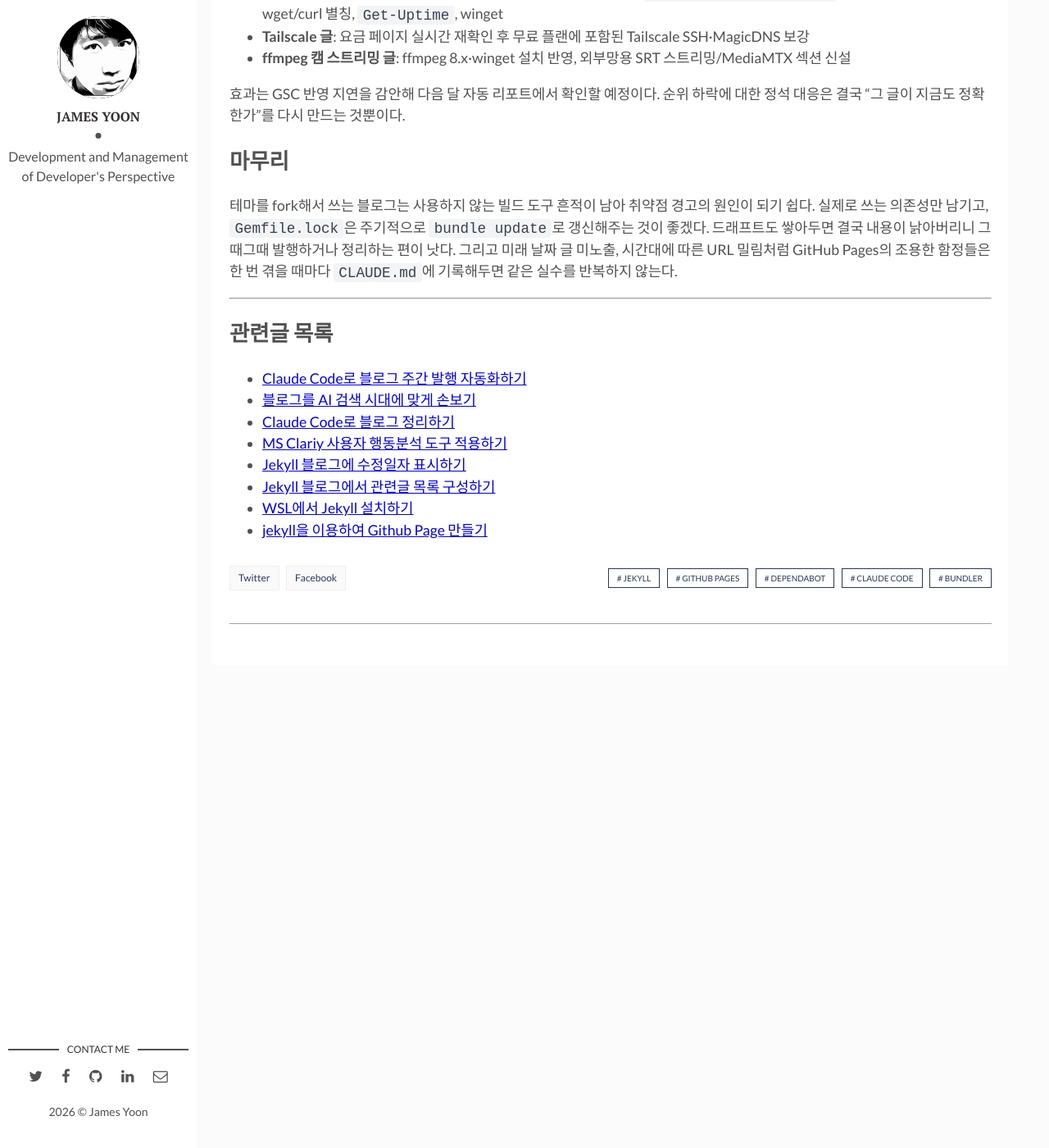
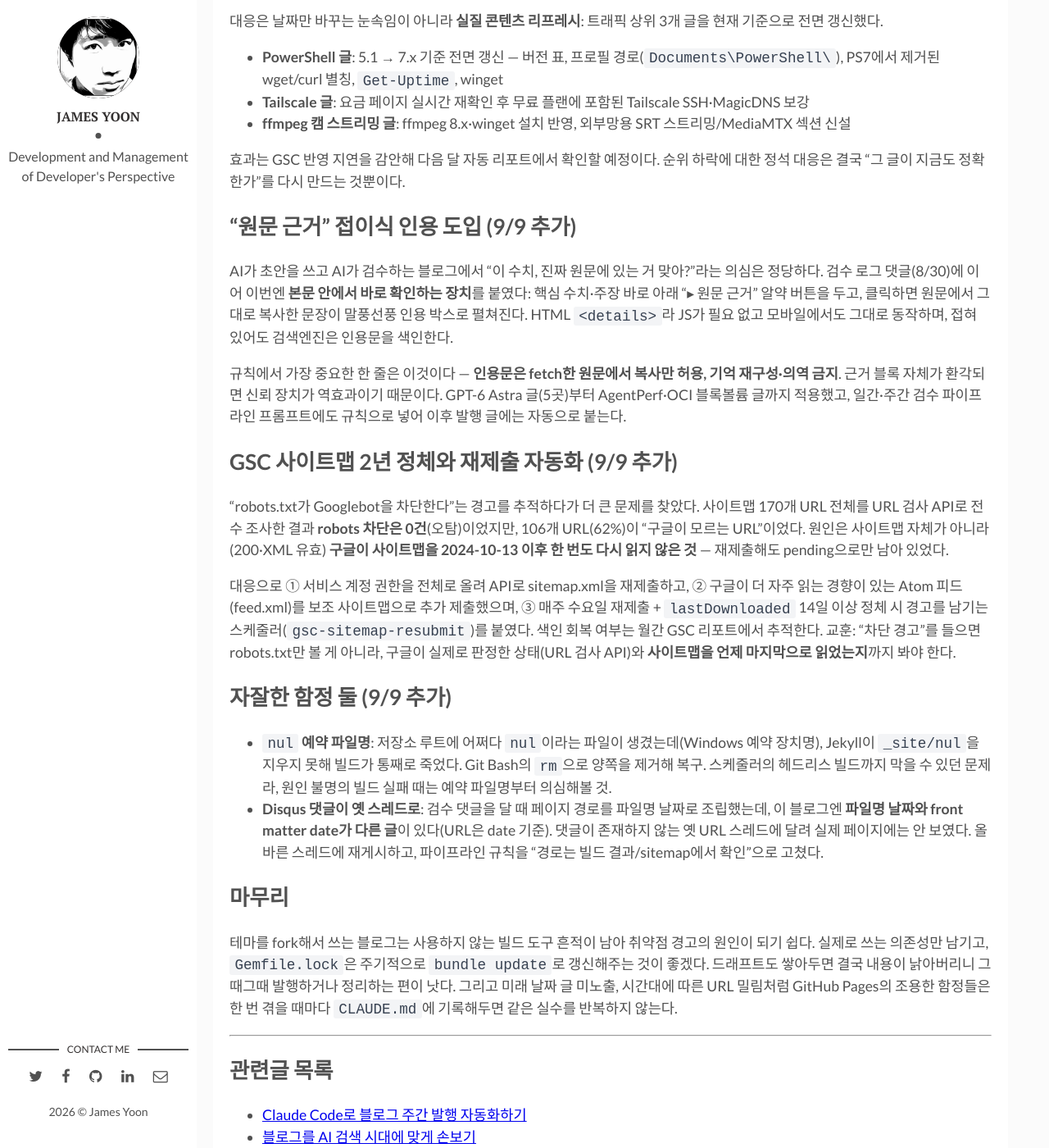
Before and after one commit to butteryoon/butteryoon.github.io, a Jekyll site: the page built from _posts/2026-07-14-blog_maintenance.md, in a window 1280 px wide and 1400 px high, scrolled down 7072 px. Shown: the whole window at 82% size. Built offline with Jekyll 4.4.1, drawn with Linux system fonts in a browser that asks for light colours; comment, search, counter and statistics services are not loaded; some of the changed text lies outside the part shown.

Commit message:
정리 글 갱신: 9/9 작업 3건 추가 (evidence 인용 도입, GSC 사이트맵 정체·재제출 자동화, nul·Disqus 스레드 함정)
Co-Authored-By: Claude Fable 5 <noreply@anthropic.com>
Claude-Session: https://claude.ai/code/session_01GP584Scs1goEpQgpanpNdb

```diff
--- a/_posts/2026-07-14-blog_maintenance.md
+++ b/_posts/2026-07-14-blog_maintenance.md
@@ -5,7 +5,7 @@ title: "Claude Code로 블로그 정리하기"
 description: "Dependabot 취약점 해소 및 저장소 정리 작업 기록"
 img: jekyll-title.png
 date: 2026-07-14 21:00:00 +0900
-last_modified_at: 2026-09-08 00:10:00 +0900
+last_modified_at: 2026-09-10 01:50:00 +0900
 tags: [jekyll, github pages, dependabot, claude code, bundler] # add tag
 related: jekyll
 categories: tools
@@ -35,6 +35,9 @@ categories: tools
 16. Gist 임베드 줄무늬 가독성 수정, SSH Bastion 다이어그램 재작성 (9/7)
 17. SEO 정비 — 빈 og:image 제거, 트위터 카드 확대, GSC 월간 리포트 자동화 (9/7)
 18. 검색 순위 하락 원인 분석 후 트래픽 상위 3개 글 콘텐츠 리프레시 (9/7)
+19. 접이식 "원문 근거(evidence)" 블록 도입 — 핵심 주장에 원문 인용 첨부, 검수 파이프라인 규칙화 (9/9)
+20. GSC 사이트맵 2년 정체 발견 — 주간 재제출 자동화, robots 차단 오탐 전수 검증 (9/9)
+21. 자잘한 함정 둘 — `nul` 예약 파일명 빌드 실패, Disqus 댓글이 옛 URL 스레드로 간 문제 (9/9)
 
 ## CLAUDE.md와 README 정리
 
@@ -213,6 +216,23 @@ GSC 데이터를 받아보니 최근 28일 클릭이 직전 대비 −60, 평균
 
 효과는 GSC 반영 지연을 감안해 다음 달 자동 리포트에서 확인할 예정이다. 순위 하락에 대한 정석 대응은 결국 "그 글이 지금도 정확한가"를 다시 만드는 것뿐이다.
 
+## "원문 근거" 접이식 인용 도입 (9/9 추가)
+
+AI가 초안을 쓰고 AI가 검수하는 블로그에서 "이 수치, 진짜 원문에 있는 거 맞아?"라는 의심은 정당하다. 검수 로그 댓글(8/30)에 이어 이번엔 **본문 안에서 바로 확인하는 장치**를 붙였다: 핵심 수치·주장 바로 아래 "▸ 원문 근거" 알약 버튼을 두고, 클릭하면 원문에서 그대로 복사한 문장이 말풍선풍 인용 박스로 펼쳐진다. HTML `<details>`라 JS가 필요 없고 모바일에서도 그대로 동작하며, 접혀 있어도 검색엔진은 인용문을 색인한다.
+
+규칙에서 가장 중요한 한 줄은 이것이다 — **인용문은 fetch한 원문에서 복사만 허용, 기억 재구성·의역 금지**. 근거 블록 자체가 환각되면 신뢰 장치가 역효과이기 때문이다. GPT-6 Astra 글(5곳)부터 AgentPerf·OCI 블록볼륨 글까지 적용했고, 일간·주간 검수 파이프라인 프롬프트에도 규칙으로 넣어 이후 발행 글에는 자동으로 붙는다.
+
+## GSC 사이트맵 2년 정체와 재제출 자동화 (9/9 추가)
+
+"robots.txt가 Googlebot을 차단한다"는 경고를 추적하다가 더 큰 문제를 찾았다. 사이트맵 170개 URL 전체를 URL 검사 API로 전수 조사한 결과 **robots 차단은 0건**(오탐)이었지만, 106개 URL(62%)이 "구글이 모르는 URL"이었다. 원인은 사이트맵 자체가 아니라(200·XML 유효) **구글이 사이트맵을 2024-10-13 이후 한 번도 다시 읽지 않은 것** — 재제출해도 pending으로만 남아 있었다.
+
+대응으로 ① 서비스 계정 권한을 전체로 올려 API로 sitemap.xml을 재제출하고, ② 구글이 더 자주 읽는 경향이 있는 Atom 피드(feed.xml)를 보조 사이트맵으로 추가 제출했으며, ③ 매주 수요일 재제출 + `lastDownloaded` 14일 이상 정체 시 경고를 남기는 스케줄러(`gsc-sitemap-resubmit`)를 붙였다. 색인 회복 여부는 월간 GSC 리포트에서 추적한다. 교훈: "차단 경고"를 들으면 robots.txt만 볼 게 아니라, 구글이 실제로 판정한 상태(URL 검사 API)와 **사이트맵을 언제 마지막으로 읽었는지**까지 봐야 한다.
+
+## 자잘한 함정 둘 (9/9 추가)
+
+- **`nul` 예약 파일명**: 저장소 루트에 어쩌다 `nul`이라는 파일이 생겼는데(Windows 예약 장치명), Jekyll이 `_site/nul`을 지우지 못해 빌드가 통째로 죽었다. Git Bash의 `rm`으로 양쪽을 제거해 복구. 스케줄러의 헤드리스 빌드까지 막을 수 있던 문제라, 원인 불명의 빌드 실패 때는 예약 파일명부터 의심해볼 것.
+- **Disqus 댓글이 옛 스레드로**: 검수 댓글을 달 때 페이지 경로를 파일명 날짜로 조립했는데, 이 블로그엔 **파일명 날짜와 front matter date가 다른 글**이 있다(URL은 date 기준). 댓글이 존재하지 않는 옛 URL 스레드에 달려 실제 페이지에는 안 보였다. 올바른 스레드에 재게시하고, 파이프라인 규칙을 "경로는 빌드 결과/sitemap에서 확인"으로 고쳤다.
+
 ## 마무리
 
 테마를 fork해서 쓰는 블로그는 사용하지 않는 빌드 도구 흔적이 남아 취약점 경고의 원인이 되기 쉽다. 실제로 쓰는 의존성만 남기고, `Gemfile.lock`은 주기적으로 `bundle update`로 갱신해주는 것이 좋겠다. 드래프트도 쌓아두면 결국 내용이 낡아버리니 그때그때 발행하거나 정리하는 편이 낫다. 그리고 미래 날짜 글 미노출, 시간대에 따른 URL 밀림처럼 GitHub Pages의 조용한 함정들은 한 번 겪을 때마다 `CLAUDE.md`에 기록해두면 같은 실수를 반복하지 않는다.
```
